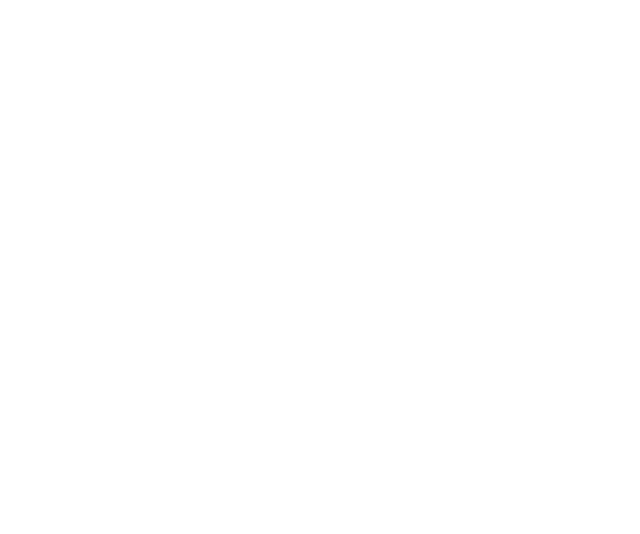
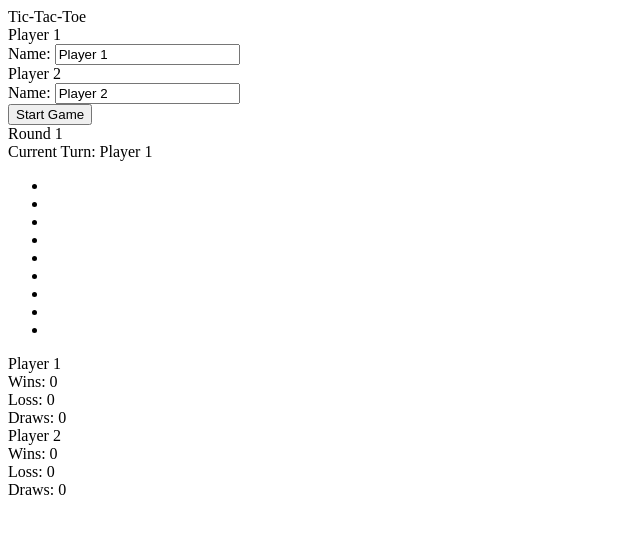
Before and after one commit to aish8la/Tic-Tac-Toe-TOP, a plain HTML site: page index.html in a window 1280 px wide. Shown: the whole page, without its empty margins (0-640 px from the left). Drawn offline with Linux system fonts and the light colour scheme.

Commit message:
add ui elements

```diff
--- a/index.html
+++ b/index.html
@@ -8,6 +8,58 @@
     <script src="./javascript.js"></script>
 </head>
 <body>
-
+    <div class="title">Tic-Tac-Toe</div>
+    <div class="main-display-ctn">
+        <div class="title-ctn current-display">
+            <div class="player-form">
+                <div class="player-1-form player-form">
+                    <div class="player-form-title player-1-title">Player 1</div>
+                    <label for="player-1-name">Name: </label>
+                    <input type="text" value="Player 1" class="player-1-name-input" name="player-1-name" id="player-1-name">
+                </div>
+                <div class="player-2-form player-form">
+                    <div class="player-form-title player-2-title">Player 2</div>
+                    <label for="player-2-name">Name: </label>
+                    <input type="text" value="Player 2" class="player-2-name-input" name="player-2-name" id="player-2-name">
+                </div>
+            </div>
+            <button class="title-btn start-btn" data-btn="start-btn">Start Game</button>
+        </div>
+        <div class="game-ctn current-display">
+            <div class="round-indicator">Round 1</div>
+            <div class="messages-box">Current Turn: Player 1</div>
+            <div class="gameboard">
+                <ul class="cell-list">
+                    <li class="cell cell-0" data-type="cell" data-cell-num="cell-0"></li>
+                    <li class="cell cell-1" data-type="cell" data-cell-num="cell-1"></li>
+                    <li class="cell cell-2" data-type="cell" data-cell-num="cell-2"></li>
+                    <li class="cell cell-3" data-type="cell" data-cell-num="cell-3"></li>
+                    <li class="cell cell-4" data-type="cell" data-cell-num="cell-4"></li>
+                    <li class="cell cell-5" data-type="cell" data-cell-num="cell-5"></li>
+                    <li class="cell cell-6" data-type="cell" data-cell-num="cell-6"></li>
+                    <li class="cell cell-7" data-type="cell" data-cell-num="cell-7"></li>
+                    <li class="cell cell-8" data-type="cell" data-cell-num="cell-8"></li>
+                </ul>
+                <div class="game-score">
+                        <div class="player-score-board player-1-score">
+                            <div class="player-1-score-title score-title">Player 1</div>
+                            <div class="score-ctn player-1-score-ctn">
+                                <div class="score-type">Wins: <span class="wins score-value score-player-1">0</span></div>
+                                <div class="score-type">Loss: <span class="loss score-value score-player-1">0</span></div>
+                                <div class="score-type">Draws: <span class="draws score-value score-player-1">0</span></div>
+                            </div>
+                        </div>
+                        <div class="player-score-board player-2-score">
+                            <div class="player-2-score-title score-title">Player 2</div>
+                            <div class="score-ctn player-2-score-ctn">
+                                <div class="score-type">Wins: <span class="wins score-value score-player-2">0</span></div>
+                                <div class="score-type">Loss: <span class="loss score-value score-player-2">0</span></div>
+                                <div class="score-type">Draws: <span class="draws score-value score-player-2">0</span></div>
+                            </div>
+                        </div>
+                </div>
+            </div>
+        </div>
+    </div>
 </body>
 </html>
```
